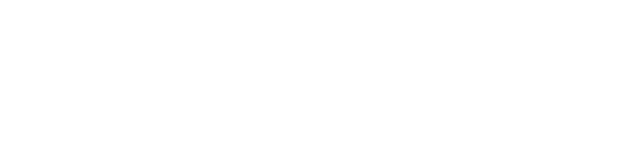
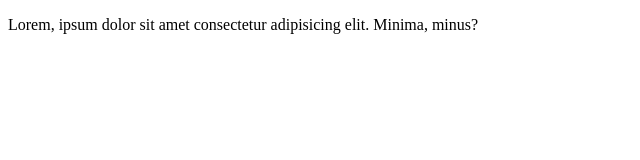
Before and after one commit to FrankChicaiza/test-repositorio, a plain HTML site: page index.html in a window 1280 px wide. Shown: the whole page, without its empty margins (0-640 px from the left). Drawn offline with Linux system fonts and the light colour scheme.

Commit message:
Agregado DIV contenedor

```diff
--- a/index.html
+++ b/index.html
@@ -8,5 +8,12 @@
 </head>
 <body>
 
+    <!--DIV CONTENEDOR 1-->
+    <div class="container">
+        <div class="row">
+            <p>Lorem, ipsum dolor sit amet consectetur adipisicing elit. Minima, minus?<p>
+        </div>
+    </div>
+
 </body>
 </html>
```
